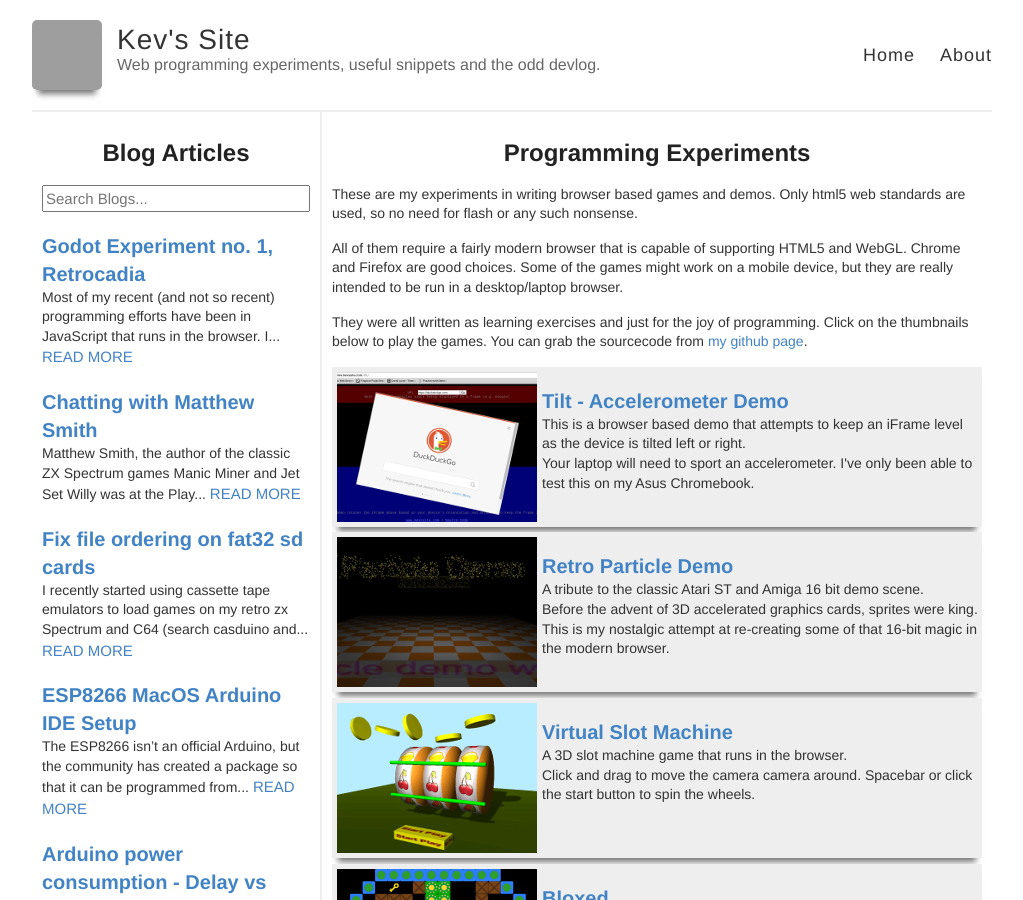
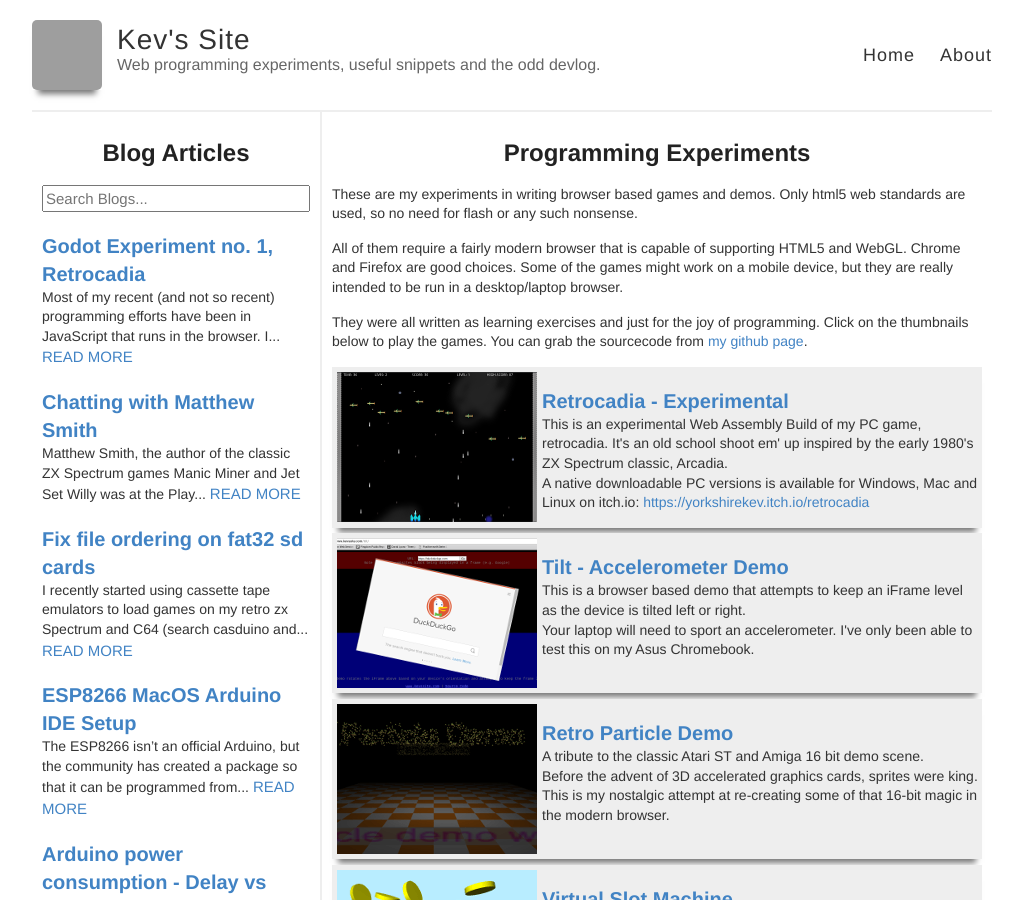
Before and after one commit to YorkshireKev/kevssite.com-jekyll-version, a Jekyll site: the page built from index.html, in a window 1280 px wide and 900 px high. Shown: the whole window, without its empty margins (128-1151 px from the left). Built offline with Jekyll 4.4.1, drawn with Linux system fonts in a browser that asks for light colours; the list of posts is cut into pages by our own code; grey boxes are pictures that could not be loaded.

Commit message:
Add web version of retrocadia and update blog post.

```diff
--- a/_layouts/frontpage.html
+++ b/_layouts/frontpage.html
@@ -46,6 +46,13 @@
         <p>They were all written as learning exercises and just for the joy of programming. Click on the thumbnails below to play the games. You can grab the sourcecode from <a href="https://github.com/YorkshireKev">my github page</a>.</p>
         <div>
         <table class="gameentries">
+          <tr class="gameentry">
+            <td><a href="/retrocadia-web"><img class="thumbnail" src="/images/retrocadia-thumbnail.png">
+            <h3>Retrocadia - Experimental</a></h3>
+            <p>This is an experimental Web Assembly Build of my PC game, retrocadia. It's an old school shoot em' up inspired by the early 1980's ZX Spectrum classic, Arcadia.</br>
+            A native downloadable PC versions is available for Windows, Mac and Linux on itch.io: <a href="https://yorkshirekev.itch.io/retrocadia">https://yorkshirekev.itch.io/retrocadia</a></p>
+            </td>
+          </tr>
           <tr class="gameentry">
             <td><a href="/tilt"><img class="thumbnail" src="/images/tilt-thumbnail.png">
             <h3>Tilt - Accelerometer Demo</a></h3>
```
Also changed, not shown: _posts/2019-09-29-retrocadia.md (+6 -0 lines), retrocadia-web/index.md (added, +6 -0 lines), images/retrocadia-thumbnail.png (added).
